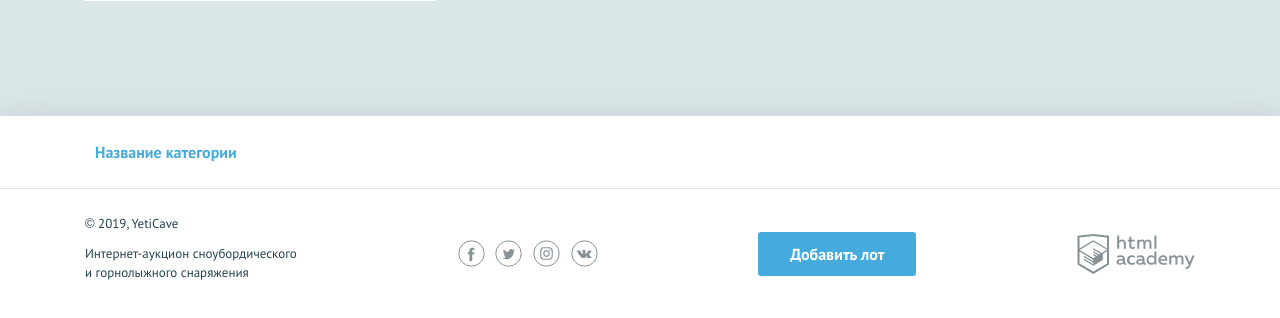
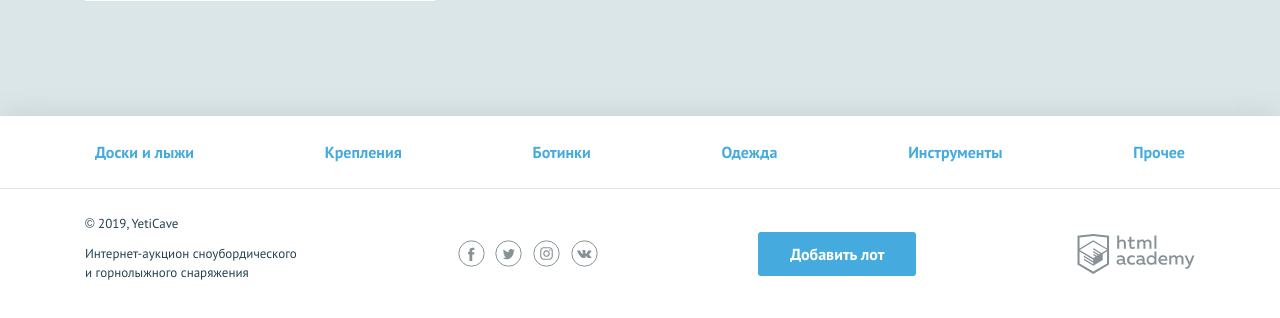
Before and after one commit to DenisGolovkin/527127-yeticave-11, a PHP site: page / in a window 1280 px wide. Shown: the part 1026-1344 px from the top of the page. Run offline with PHP 8.4, Linux system fonts and the light colour scheme.

Commit message:
Добавил список в подложку сайта

```diff
--- a/index.php
+++ b/index.php
@@ -3,6 +3,52 @@ $is_auth = rand(0, 1);
 
 $user_name = 'Головкин Денис'; // укажите здесь ваше имя
 ?>
+<?php
+  // Список категорий
+  $categories = ["Доски и лыжи", "Крепления", "Ботинки", "Одежда", "Инструменты", "Прочее"];
+  $catg_count = count($categories);
+  $catg_index = 0;
+  // Список элементов объявлний
+  $items = [
+    [
+        'name' => '2014 Rossignol District Snowboard',
+        'category' => 'Доски и лыжи',
+        'price' => '10999',
+        'img_url' => 'img/lot-1.jpg',
+    ],
+    [
+        'name' => 'DC Ply Mens 2016/2017 Snowboard',
+        'category' => 'Доски и лыжи',
+        'price' => '159999',
+        'img_url' => 'img/lot-2.jpg',
+    ],
+    [
+        'name' => 'Крепления Union Contact Pro 2015 года размер L/XL',
+        'category' => 'Крепления',
+        'price' => '8000',
+        'img_url' => 'img/lot-3.jpg',
+    ],
+    [
+        'name' => 'Ботинки для сноуборда DC Mutiny Charocal',
+        'category' => 'Ботинки',
+        'price' => '10999',
+        'img_url' => 'img/lot-4.jpg',
+    ],
+    [
+        'name' => 'Куртка для сноуборда DC Mutiny Charocal',
+        'category' => 'Одежда',
+        'price' => '7500',
+        'img_url' => 'img/lot-5.jpg',
+    ],
+    [
+        'name' => 'Маска Oakley Canopy',
+        'category' => 'Разное',
+        'price' => '5400',
+        'img_url' => 'img/lot-6.jpg',
+    ],
+  ];
+?>
+
 <!DOCTYPE html>
 <html lang="ru">
 <head>
@@ -92,8 +138,11 @@ $user_name = 'Головкин Денис'; // укажите здесь ваш
     <nav class="nav">
         <ul class="nav__list container">
             <!--заполните этот список из массива категорий-->
+            <?php while ($catg_index < $catg_count): ?>
             <li class="nav__item">
-                <a href="pages/all-lots.html">Название категории</a>
+                <a href="pages/all-lots.html"><?=$categories[$catg_index];?></a>
+              <?php $catg_index++;?>
+            <?php endwhile;?>
             </li>
         </ul>
     </nav>
```
